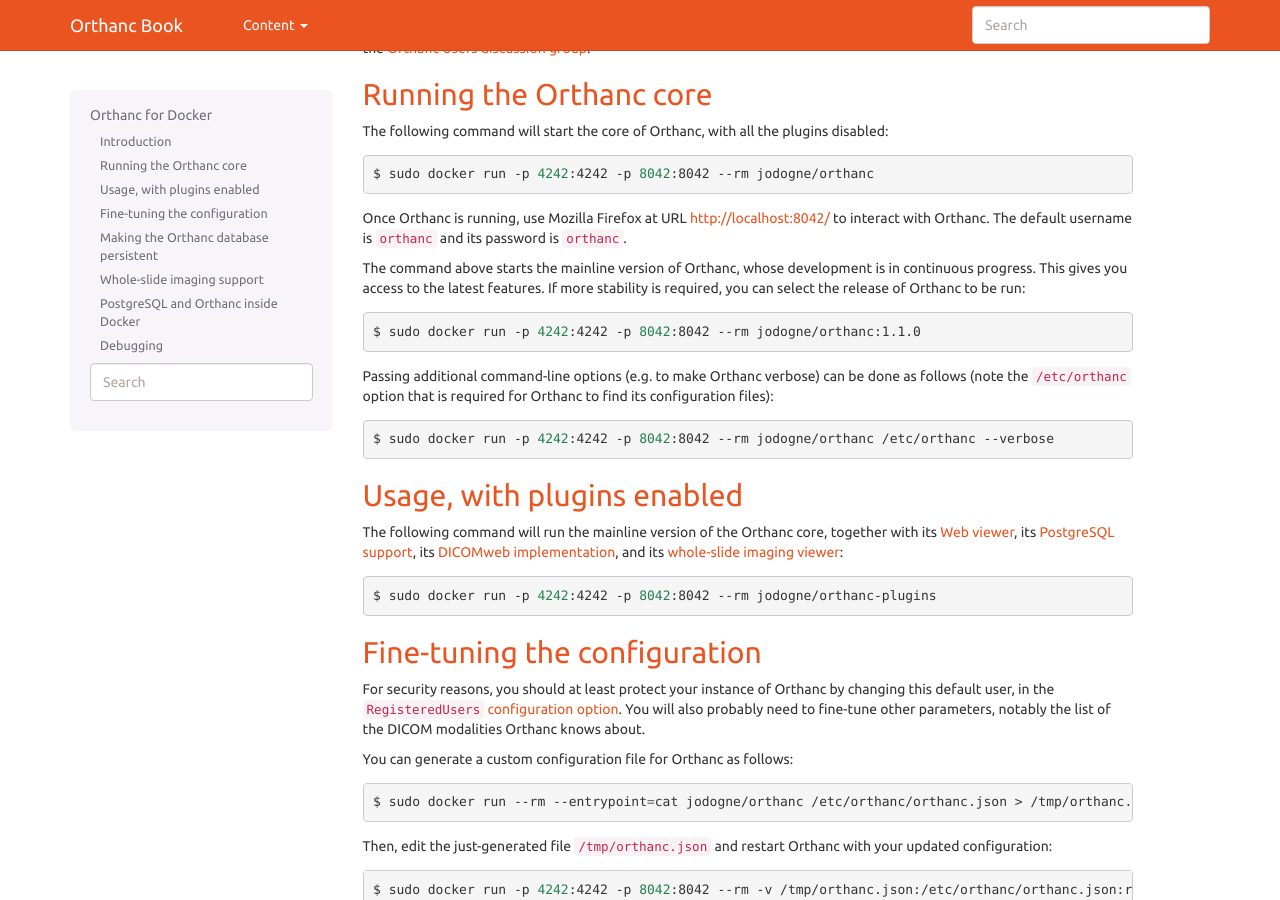
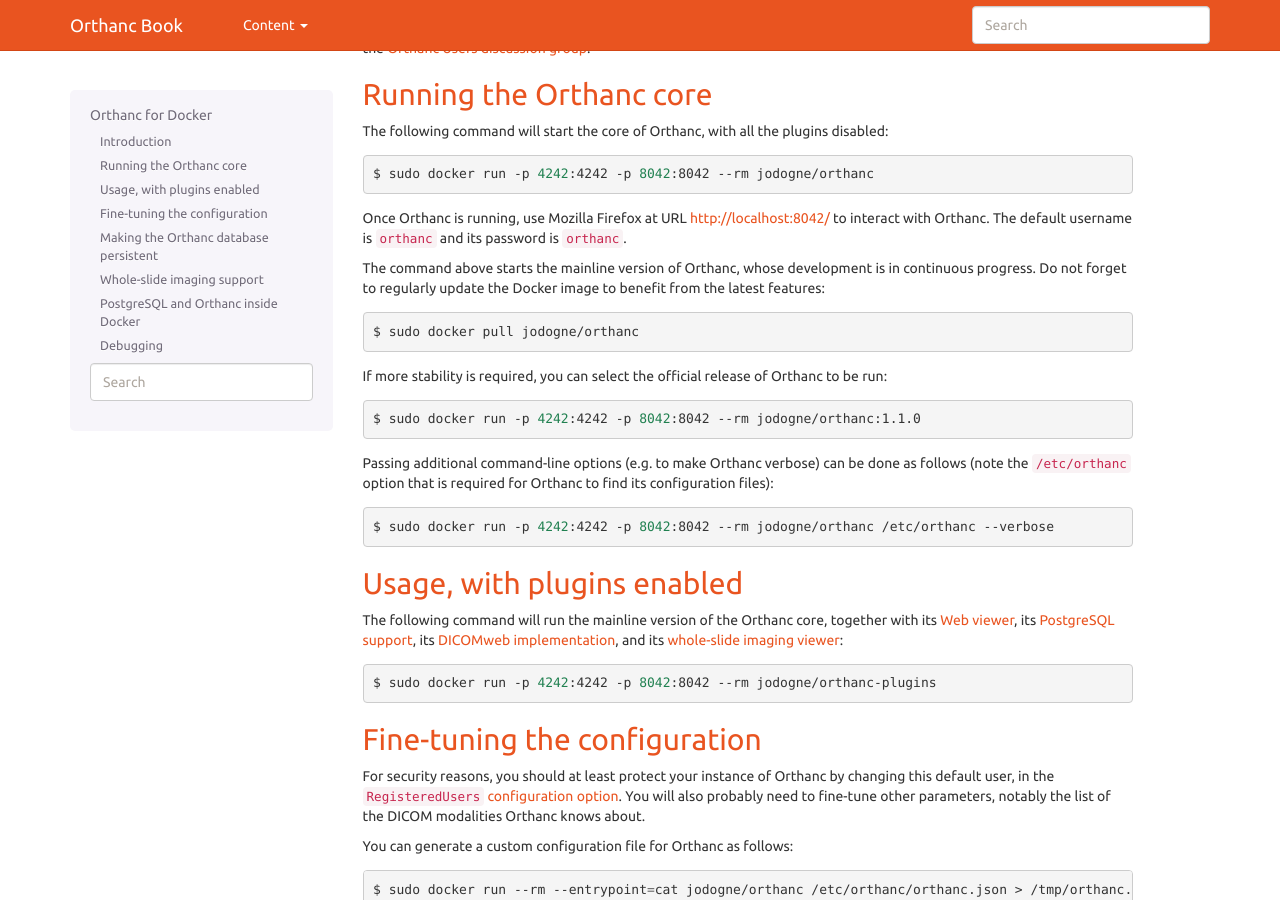
Before and after one commit to orthanc-mirrors/orthanc-book, a Sphinx documentation site: the page built from Sphinx/source/users/docker.rst, in a window 1280 px wide and 900 px high, scrolled down 463 px. Built offline with Sphinx 7.4.7, drawn with Linux system fonts in a browser that asks for light colours.

Commit message:
update docker

```diff
--- a/Sphinx/source/users/docker.rst
+++ b/Sphinx/source/users/docker.rst
@@ -37,9 +37,13 @@
 is ``orthanc`` and its password is ``orthanc``.
 
 The command above starts the mainline version of Orthanc, whose
-development is in continuous progress. This gives you access to the
-latest features. If more stability is required, you can select the
-release of Orthanc to be run::
+development is in continuous progress. Do not forget to regularly
+update the Docker image to benefit from the latest features::
+
+  $ sudo docker pull jodogne/orthanc
+
+If more stability is required, you can select the official release of
+Orthanc to be run::
 
   $ sudo docker run -p 4242:4242 -p 8042:8042 --rm jodogne/orthanc:1.1.0
 
```
